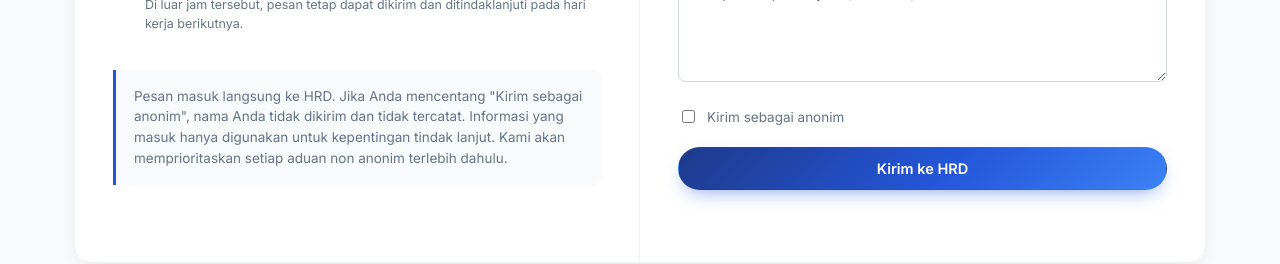
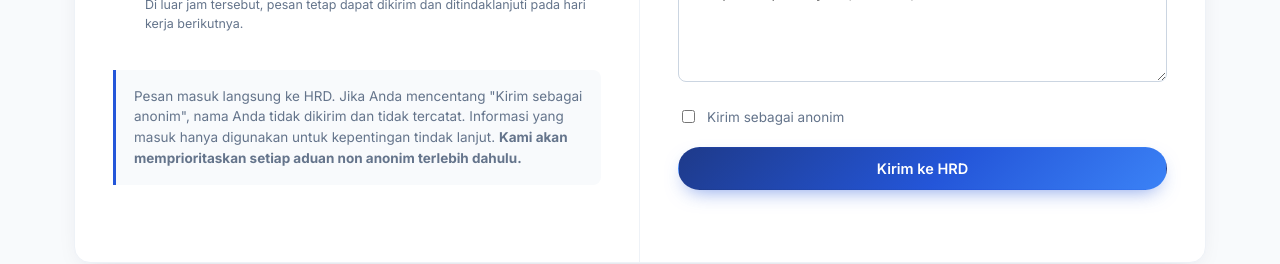
Before and after one commit to deridaachmad-boop/TMS-hotline, a plain HTML site: page index.html in a window 1280 px wide. Shown: the part 822-1086 px from the top of the page. Drawn offline with Linux system fonts and the light colour scheme.

Commit message:
Update index.html

```diff
--- a/index.html
+++ b/index.html
@@ -48,7 +48,7 @@
         </div>
 
         <div class="confid">
-          Pesan masuk langsung ke HRD. Jika Anda mencentang "Kirim sebagai anonim", nama Anda tidak dikirim dan tidak tercatat. Informasi yang masuk hanya digunakan untuk kepentingan tindak lanjut. Kami akan memprioritaskan setiap aduan non anonim terlebih dahulu.
+          Pesan masuk langsung ke HRD. Jika Anda mencentang "Kirim sebagai anonim", nama Anda tidak dikirim dan tidak tercatat. Informasi yang masuk hanya digunakan untuk kepentingan tindak lanjut. <strong>Kami akan memprioritaskan setiap aduan non anonim terlebih dahulu.</strong>
         </div>
       </div>
 
```
